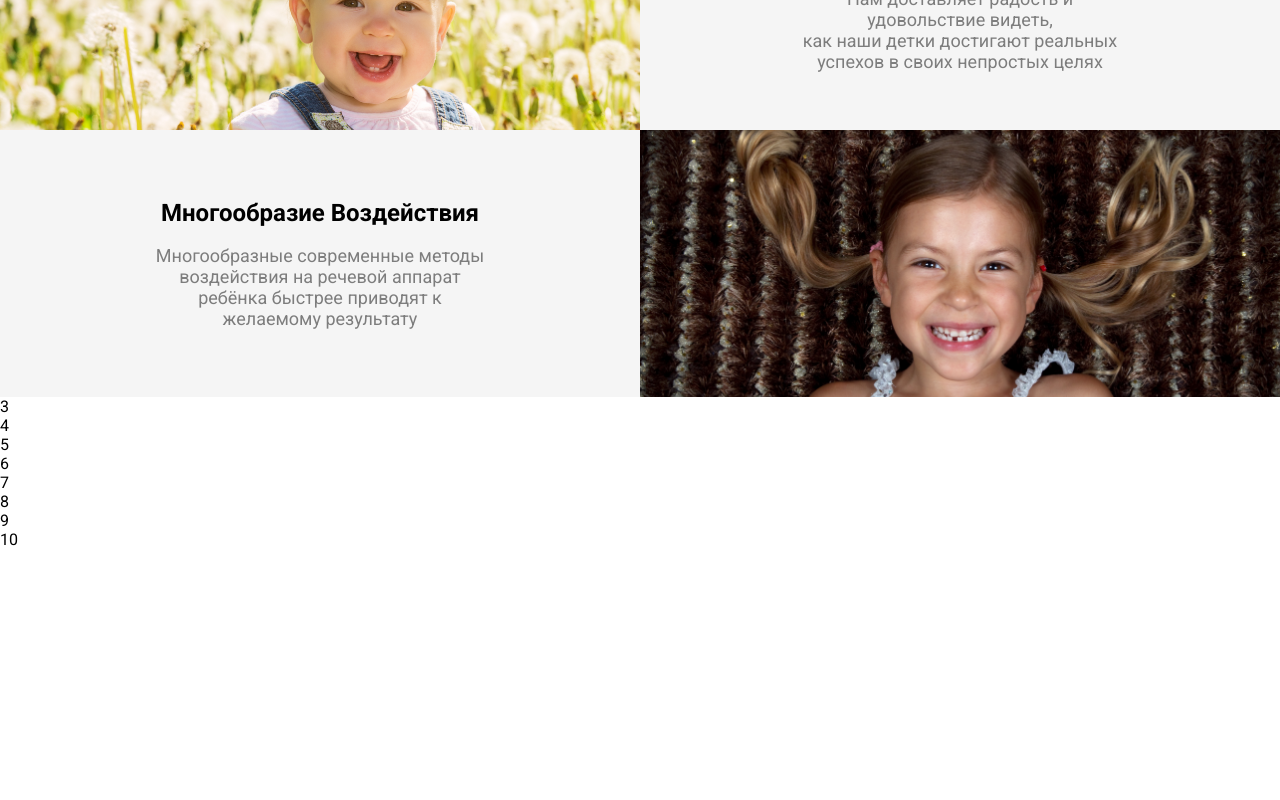
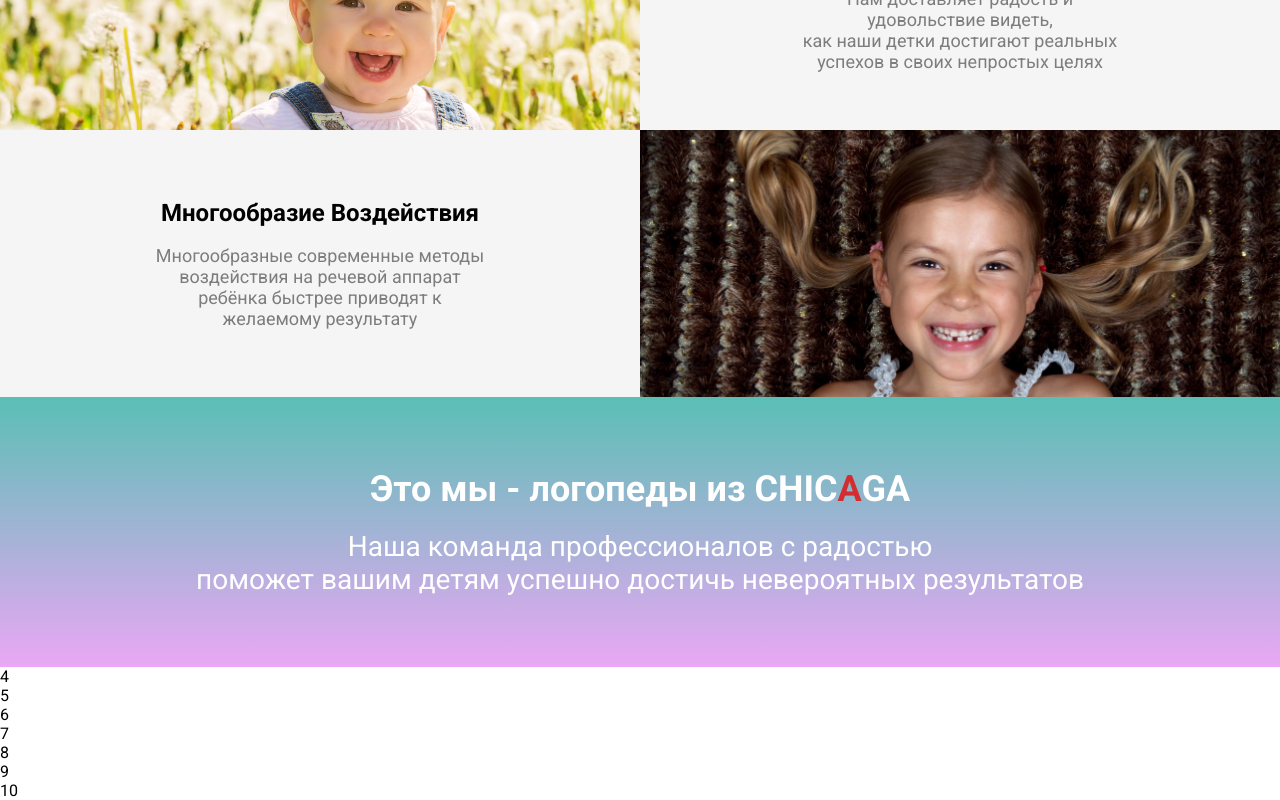
Before and after one commit to Beoning/logocite, a Next.js app: page / in a window 1280 px wide. Shown: the part 1203-2003 px from the top of the page. Before the commit the page ends 1752 px from the top, so only its background shows below. Built offline with nearby package versions, Linux system fonts and the light colour scheme.

Commit message:
feat: block 3

```diff
--- a/src/app/components/FirstBlock/FirstBlock.module.scss
+++ b/src/app/components/FirstBlock/FirstBlock.module.scss
@@ -18,6 +18,10 @@
     font-size: 64px;
     font-weight: 700;
     -webkit-text-stroke: 1px black;
+
+    span {
+      color: #d42d31;
+    }
   }
 
   section {
--- /dev/null
+++ b/src/app/components/ThirdBlock/ThirdBlock.module.scss
@@ -0,0 +1,32 @@
+.block {
+  width: 100%;
+  height: 270px;
+  background: linear-gradient(
+    180deg,
+    #5abfb5 0%,
+    rgba(198, 17, 227, 0.37) 100%
+  );
+  display: flex;
+  flex-direction: column;
+  justify-content: center;
+  align-items: center;
+  gap: 20px;
+
+  h2 {
+    color: #fff;
+    font-size: 36px;
+    font-weight: 600;
+    text-align: center;
+
+    span {
+      color: #d42d31;
+    }
+  }
+
+  p {
+    color: #fff;
+    text-align: center;
+    font-size: 28px;
+    font-weight: 400;
+  }
+}
--- /dev/null
+++ b/src/app/components/ThirdBlock/ThirdBlock.tsx
@@ -0,0 +1,17 @@
+import style from './ThirdBlock.module.scss';
+
+const ThirdBlock = () => {
+  return (
+    <section className={style.block}>
+      <h2>
+        Это мы - логопеды из CHIC<span>A</span>GA
+      </h2>
+      <p>
+        Наша команда профессионалов с радостью
+        <br /> поможет вашим детям успешно достичь невероятных результатов
+      </p>
+    </section>
+  );
+};
+
+export default ThirdBlock;
--- a/src/app/page.tsx
+++ b/src/app/page.tsx
@@ -1,6 +1,7 @@
 import FirstBlock from './components/FirstBlock/FirstBlock';
 import Header from './components/Header/Header';
 import SecondBlock from './components/SecondBlock/SecondBlock';
+import ThirdBlock from './components/ThirdBlock/ThirdBlock';
 
 const Page = () => {
   return (
@@ -9,7 +10,7 @@
       <main>
         <FirstBlock />
         <SecondBlock />
-        <section>3</section>
+        <ThirdBlock />
         <section>4</section>
         <section>5</section>
         <section>6</section>
```
